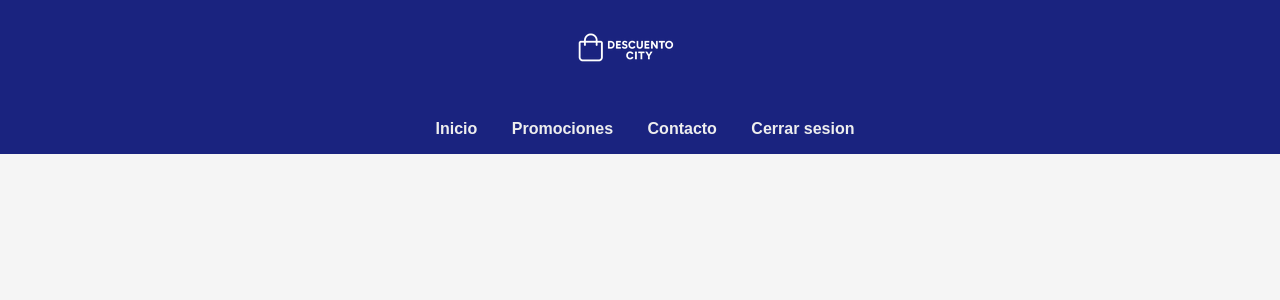
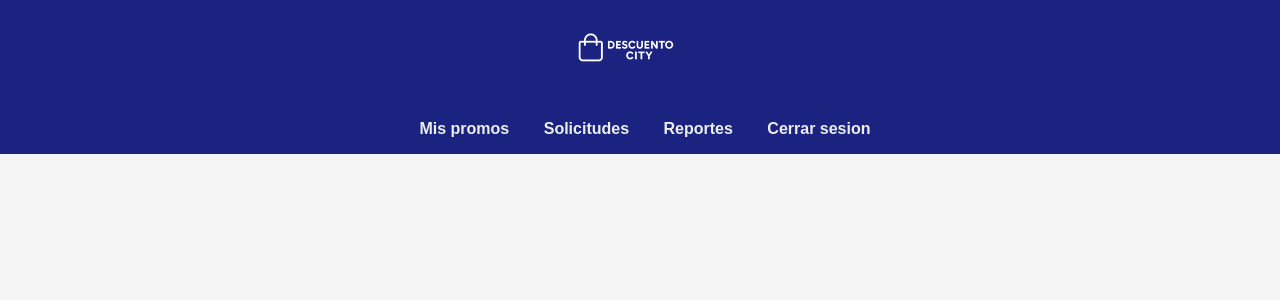
Before and after one commit to Gabrielovato/Descuento-City, a PHP site: the page made by includes/dueño/dueñoHeader.php in a window 1280 px wide. Shown: the top 300 px of the page. Run offline with PHP 8.4, Linux system fonts and the light colour scheme.

Commit message:
Actualiza los enlaces de navegación en los encabezados de admin y dueño

```diff
--- a/includes/admin/adminHeader.php
+++ b/includes/admin/adminHeader.php
@@ -16,7 +16,6 @@
         </div>
         <nav class="header__nav">
             <ul class="header__nav-list">
-                <li class="header__nav-item"><a href="#inicio">Inicio</a></li>
                 <li class="header__nav-item"><a href="/Descuento-City/views/admin/dueños.php">Dueños</a></li>
                 <li class="header__nav-item"><a href="#contacto">Promociones</a></li>
                 <li class="header__nav-item"><a href="#contacto">Novedades</a></li>
--- a/includes/dueño/dueñoHeader.php
+++ b/includes/dueño/dueñoHeader.php
@@ -16,9 +16,9 @@
         </div>
         <nav class="header__nav">
             <ul class="header__nav-list">
-                <li class="header__nav-item"><a href="#inicio">Inicio</a></li>
-                <li class="header__nav-item"><a href="#promociones">Promociones</a></li>
-                <li class="header__nav-item"><a href="#contacto">Contacto</a></li>
+                <li class="header__nav-item"><a href="#promociones">Mis promos</a></li>
+                <li class="header__nav-item"><a href="#solicitudes">Solicitudes</a></li>
+                <li class="header__nav-item"><a href="#reportes">Reportes</a></li>
                 <li class="header__nav-item"><a href="/Descuento-City/views/auth/logout.php">Cerrar sesion</a></li>
             </ul>
         </nav>
```
